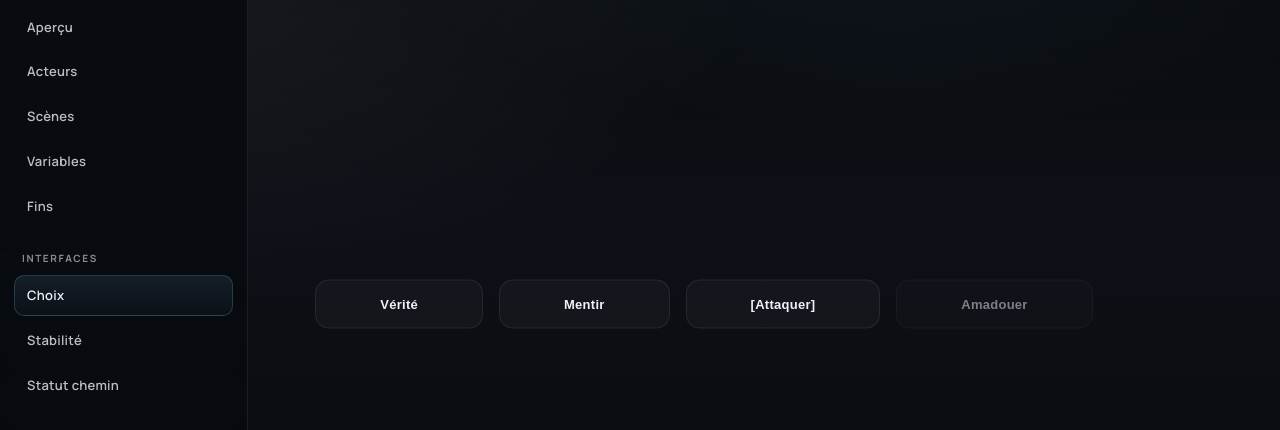
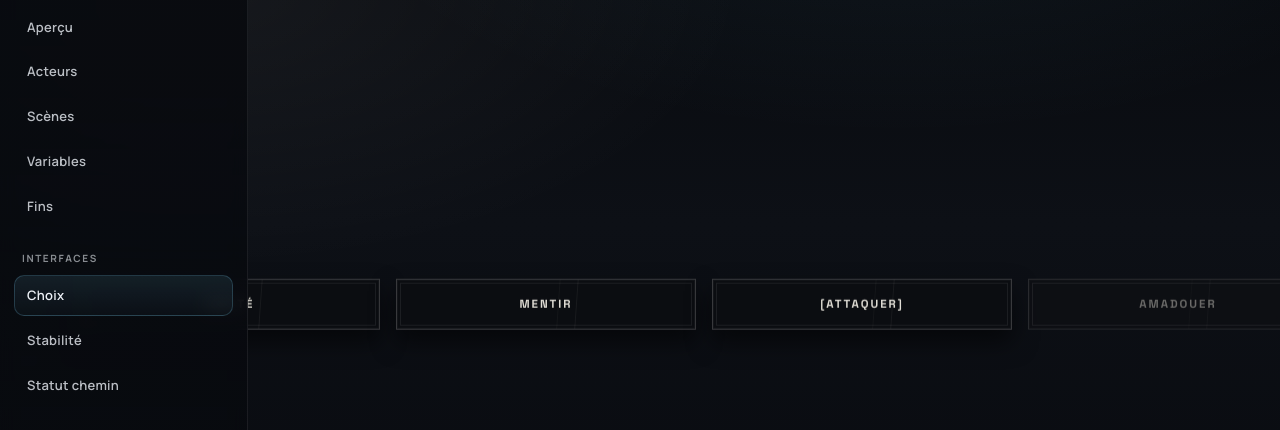
Before and after one commit to StarPlatinumSan/The-Lucid, a plain HTML site: page choice.html in a window 1280 px wide. Shown: the part 96-526 px from the top of the page. Drawn offline with Linux system fonts and the light colour scheme.

Commit message:
new choice buttons

```diff
--- a/choice.html
+++ b/choice.html
@@ -6,6 +6,115 @@
 		<title>Choix | The Lucid</title>
 
 		<link rel="stylesheet" href="style.css" />
+		<style>
+			.choiceBtn {
+				position: relative;
+				overflow: hidden;
+				min-width: clamp(190px, 24vw, 300px);
+				justify-content: center;
+				padding: 1.08rem 1.4rem;
+				border: 1px solid rgba(214, 214, 214, 0.22);
+				background-color: rgba(12, 14, 18, 0.94);
+				backdrop-filter: blur(4px);
+				color: rgba(236, 233, 224, 0.95);
+				font-family: "Space Grotesk", "Manrope", sans-serif;
+				font-size: 0.72rem;
+				font-weight: 700;
+				letter-spacing: 0.17em;
+				text-transform: uppercase;
+				border-radius: 0;
+				box-shadow:
+					0 12px 24px rgba(0, 0, 0, 0.54),
+					inset 0 0 0 1px rgba(255, 255, 255, 0.03);
+				transition:
+					transform 160ms ease,
+					border-color 160ms ease,
+					background-color 160ms ease,
+					box-shadow 160ms ease,
+					color 160ms ease;
+			}
+
+			.choiceBtn::before {
+				content: "";
+				position: absolute;
+				inset: 3px;
+				border: 1px solid rgba(255, 255, 255, 0.08);
+				border-radius: 0;
+				opacity: 0.9;
+				pointer-events: none;
+			}
+
+			.choiceBtn::after {
+				content: "";
+				position: absolute;
+				top: -8%;
+				bottom: -8%;
+				left: 60%;
+				width: 1px;
+				background-color: rgba(244, 240, 231, 0.2);
+				box-shadow: -18px 0 0 rgba(228, 224, 216, 0.14);
+				transform: rotate(4deg);
+				opacity: 0.3;
+				transition:
+					opacity 160ms ease,
+					transform 160ms ease;
+				pointer-events: none;
+			}
+
+			.choiceBtn:hover {
+				transform: translateY(-1px);
+				border-color: rgba(236, 233, 224, 0.42);
+				background-color: rgba(14, 16, 21, 0.98);
+				box-shadow:
+					0 14px 26px rgba(0, 0, 0, 0.62),
+					0 0 0 1px rgba(244, 240, 231, 0.12),
+					inset 0 0 0 1px rgba(255, 255, 255, 0.06);
+				color: rgba(248, 246, 240, 0.98);
+			}
+
+			.choiceBtn:hover::after {
+				opacity: 0.38;
+				transform: rotate(5deg) translateX(1px);
+			}
+
+			.choiceBtn:active {
+				transform: translateY(0);
+				background-color: rgba(9, 11, 15, 0.98);
+			}
+
+			.choiceBtn:focus-visible {
+				box-shadow:
+					0 0 0 2px rgba(233, 227, 209, 0.3),
+					0 12px 22px rgba(0, 0, 0, 0.6);
+			}
+
+			.choiceText {
+				position: relative;
+				z-index: 1;
+			}
+
+			.choiceBtn.isLocked,
+			.choiceBtn:disabled {
+				opacity: 1;
+				color: rgba(236, 233, 224, 0.42);
+				border-color: rgba(210, 210, 210, 0.14);
+				background-color: rgba(15, 16, 20, 0.78);
+				box-shadow: inset 0 0 0 1px rgba(255, 255, 255, 0.02);
+				transform: none;
+			}
+
+			.choiceBtn.isLocked::after,
+			.choiceBtn:disabled::after {
+				opacity: 0.18;
+			}
+
+			@media (prefers-reduced-motion: reduce) {
+				.choiceBtn,
+				.choiceBtn::after {
+					transition: none;
+				}
+			}
+		</style>
 	</head>
 
 	<body>
```
